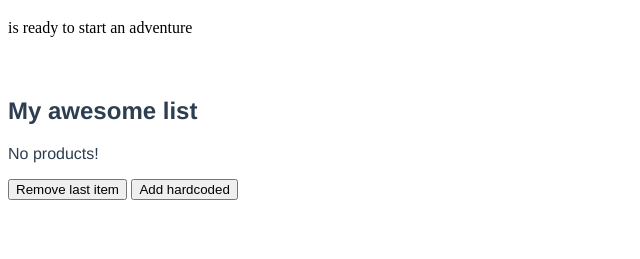
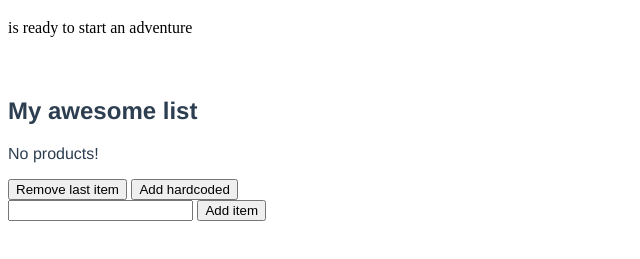
Before and after one commit to devmeetings/devmeetingonline-vue-trener, a plain HTML site: page index.html in a window 1280 px wide. Shown: the part 61-320 px from the top of the page, without its empty margins (0-640 px from the left). Drawn offline with nearby package versions, Linux system fonts and the light colour scheme.

Commit message:
1.3 - added input for adding user typed item to the list

```diff
--- a/index.html
+++ b/index.html
@@ -32,6 +32,10 @@
     <!--1/ 6. v-on adds an handler and :click is the name of the event, then goes the function to invoke -->
     <button v-on:click="removeLast()">Remove last item</button>
     <button v-on:click="addItem('Tea')">Add hardcoded</button>
+    <form v-on:submit.prevent="onSubmit()">
+      <input v-model="newItemName" type="text">
+      <button type="submit">Add item</button>
+    </form>
   </div>
 
 
@@ -56,6 +60,10 @@
             id: this.counter++,
             name
           });
+        },
+        onSubmit() {
+          this.addItem(this.newItemName);
+          this.newItemName = '';
         }
       }
     })
```
